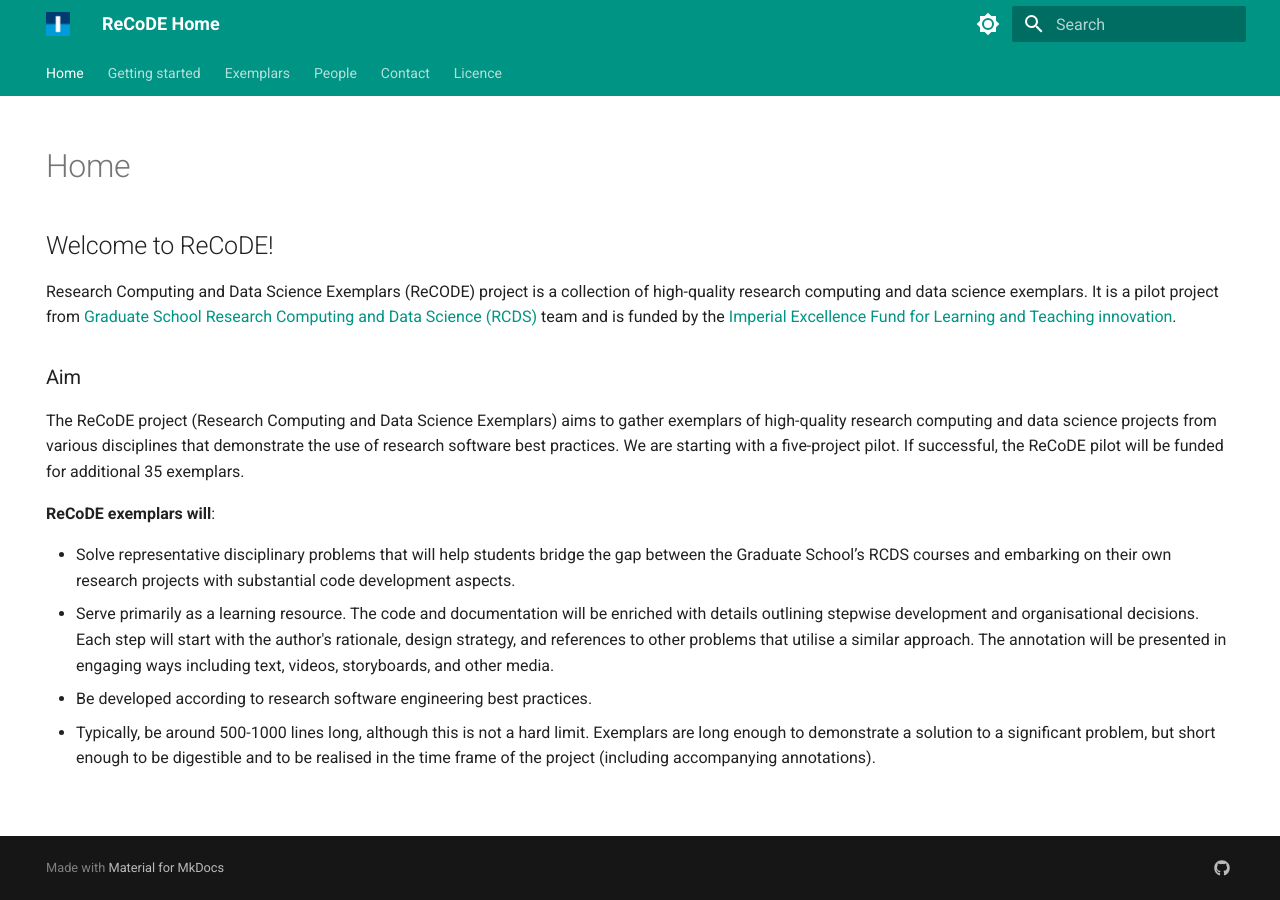
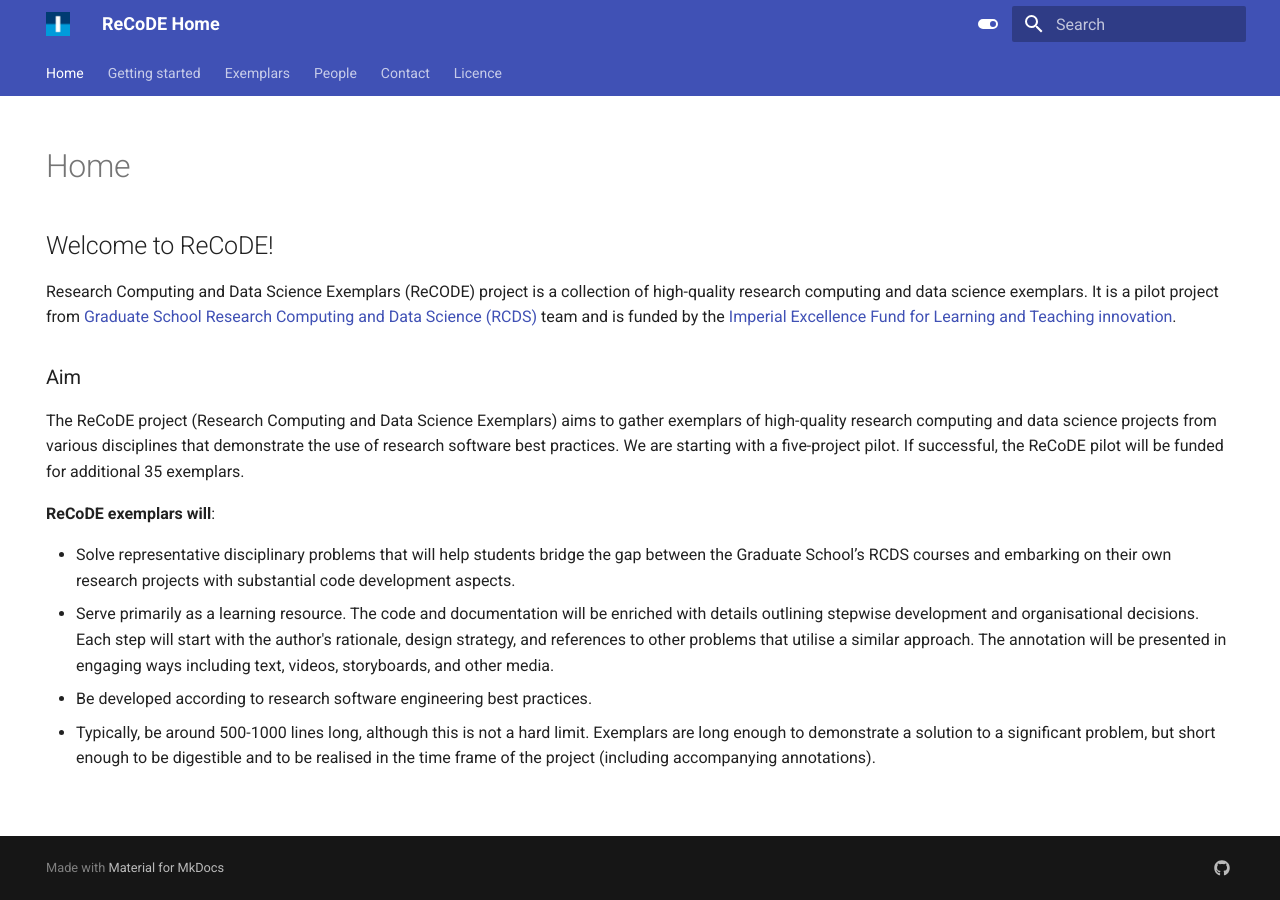
Before and after one commit to ImperialCollegeLondon/ReCoDE-home, an MkDocs documentation site: the page built from docs/index.md, in a window 1280 px wide. Built offline with MkDocs 1.6.1 and Material for MkDocs 9.7.7, drawn with Linux system fonts in a browser that asks for light colours.

Commit message:
fix: use exemplar docs palette

```diff
--- a/mkdocs.yml
+++ b/mkdocs.yml
@@ -12,18 +12,15 @@
     - 404.html
 
   # change as appropriate
+
   palette:
     - scheme: default
-      primary: teal
-      accent: green
       toggle:
-        icon: material/brightness-7
+        icon: material/toggle-switch
         name: Switch to dark mode
     - scheme: slate
-      primary: white
-      accent: indigo
       toggle:
-        icon: material/brightness-4
+        icon: material/toggle-switch-off-outline
         name: Switch to light mode
 
   # SPA behaviour
```
